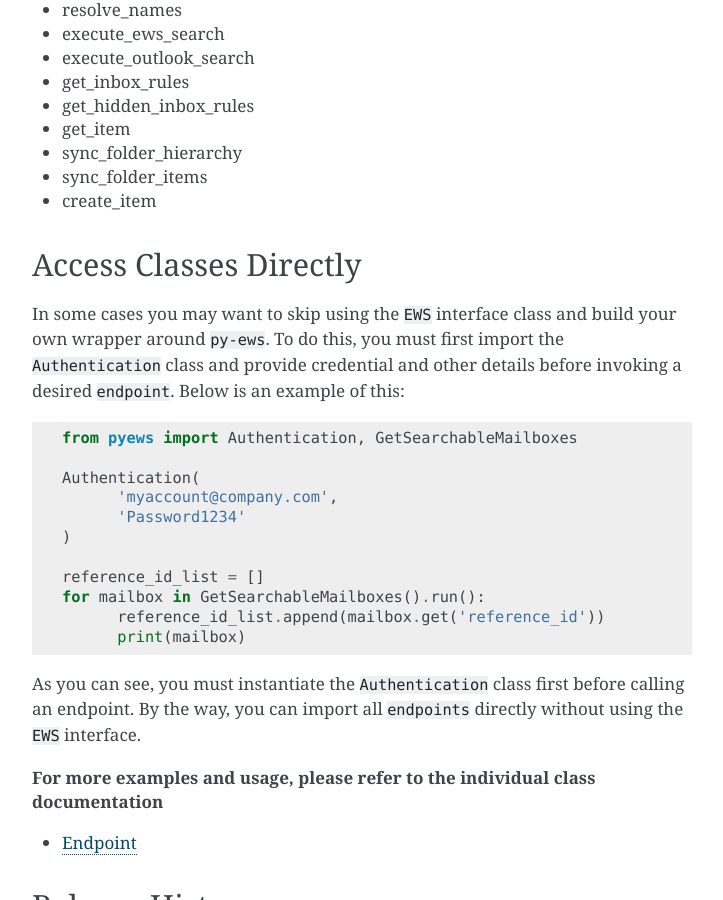
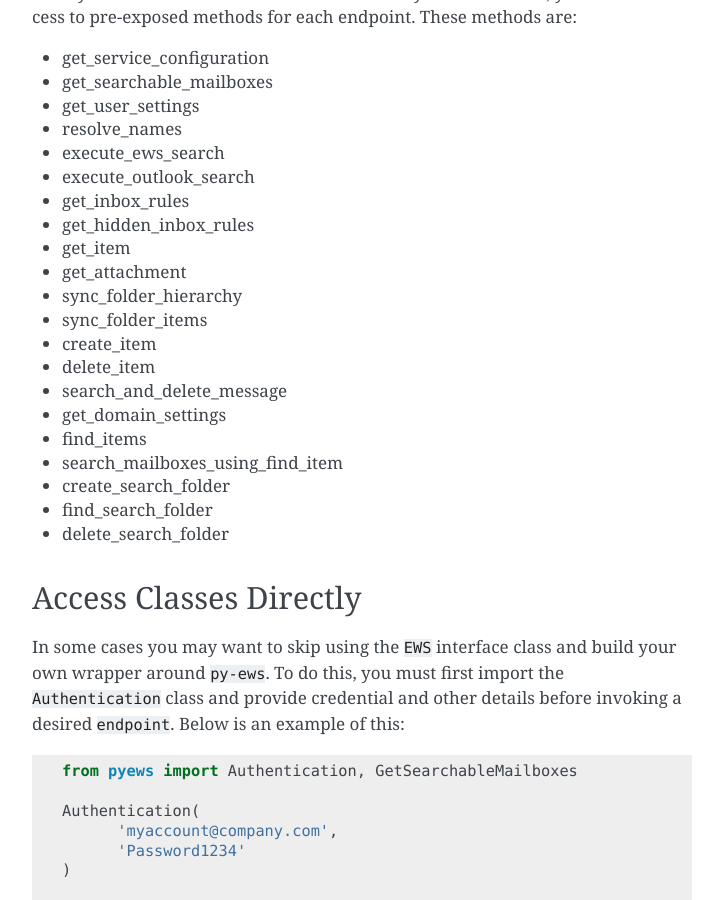
Before and after one commit to swimlane/pyews, a Sphinx documentation site: the page built from docs/index.md, in a window 1280 px wide and 900 px high, scrolled down 2865 px. Shown: the whole window, without its empty margins (388-1111 px from the left). Built offline with Sphinx 7.4.7, drawn with Linux system fonts in a browser that asks for light colours; some of the changed text lies outside the part shown.

Commit message:
Updated documentation

```diff
--- a/docs/index.md
+++ b/docs/index.md
@@ -127,9 +132,18 @@ Once you have instantiated the EWS class with your credentials, you will have ac
 * get_inbox_rules
 * get_hidden_inbox_rules
 * get_item
+* get_attachment
 * sync_folder_hierarchy
 * sync_folder_items
 * create_item
+* delete_item
+* search_and_delete_message
+* get_domain_settings
+* find_items
+* search_mailboxes_using_find_item
+* create_search_folder
+* find_search_folder
+* delete_search_folder
 
 ## Access Classes Directly
 
```
Also changed, not shown: other parts of docs/index.md (+5 -0 lines), README.md (+18 -0 lines), docs/endpoint/root.md (+4 -0 lines).
